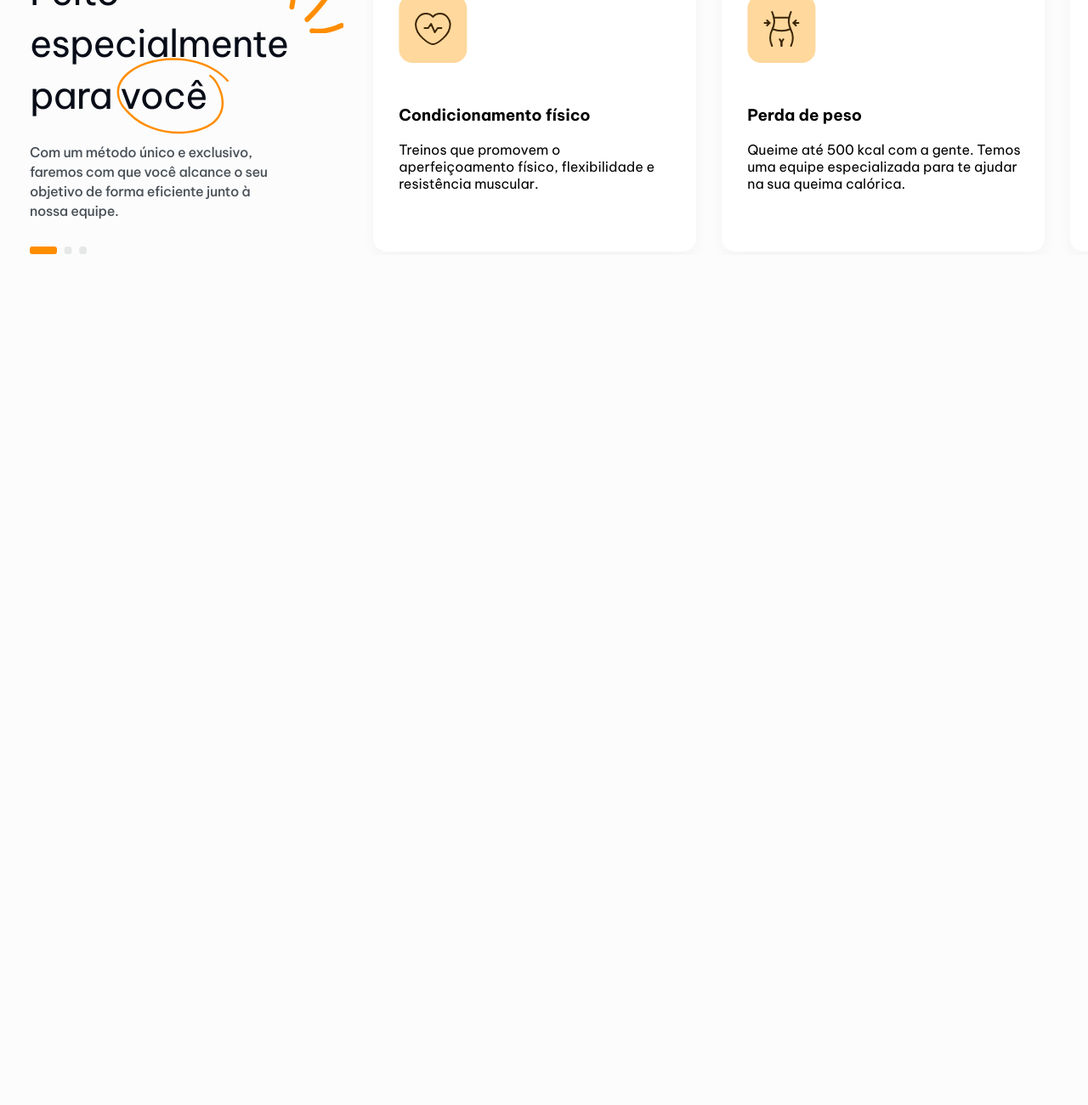
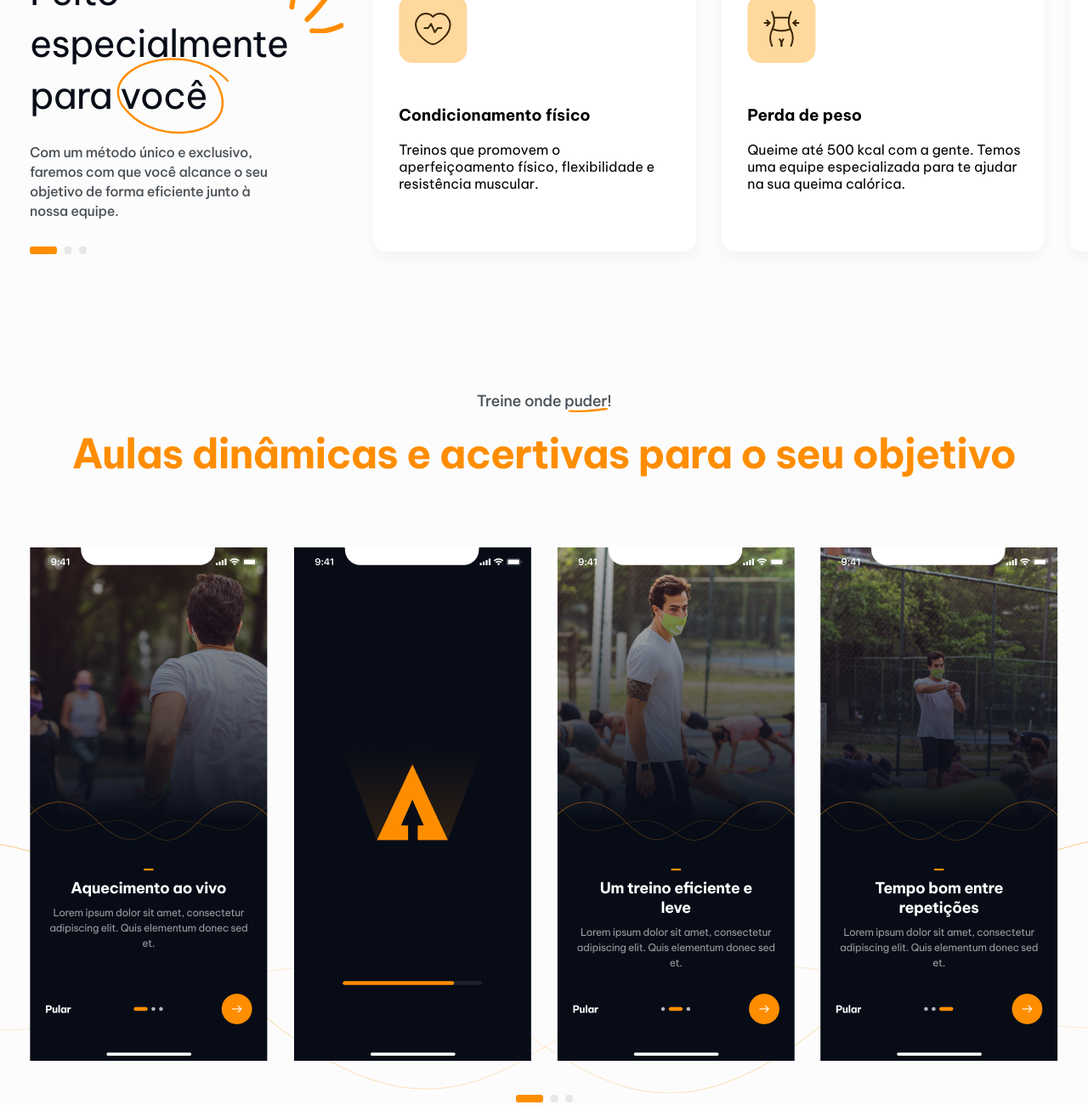
Before and after one commit to FelipeCarv/te-desafiei, a plain HTML site: page index.html in a window 1280 px wide. Shown: the part 990-2290 px from the top of the page at 85% size. Before the commit the page ends 1290 px from the top, so only its background shows below. Drawn offline with Linux system fonts and the light colour scheme.

Commit message:
criando sessão de aulas, e finalizando a mesma

```diff
--- a/assets/sass/pages/_page_home.scss
+++ b/assets/sass/pages/_page_home.scss
@@ -184,3 +184,71 @@
         }
     }
 }
+
+#aulas{
+    .aulas{
+        margin-top: 160px;
+
+        .chamada-aulas{
+            text-align: center;
+
+
+            p{
+                margin-bottom: 20px;
+                font-weight: 500;
+                font-size: 18px;
+                line-height: 23px;
+                letter-spacing: -0.02em;
+                color: $cor-c8;
+                position: relative;
+
+                &::before{
+                    content: '';
+                    position: absolute;
+                    background: url('/assets/img/img-aulas/details.svg');
+                    background-repeat: no-repeat;
+                    width: 47px;
+                    height: 5px;
+                    top: 20px;
+                    right: 530px;
+                }
+
+
+            }
+
+            h1{
+                font-weight: 700;
+                font-size: 48px;
+                line-height: 61px;
+                letter-spacing: -0.02em;
+                color: $cor-primary;
+                margin-bottom: 80px;
+            }
+        }
+
+        .aulas-imagens{
+            display: flex;
+            gap: 30px;
+            position: relative;
+            z-index: 1;
+
+            &::before{
+                content: '';
+                position: absolute;
+                background: url('/assets/img/img-aulas/detail-background.svg');
+                background-repeat: no-repeat;
+                width: 1900px;
+                height: 312px;
+                top: 330px;
+                left: -350px;
+                z-index: -1;
+            }
+        }
+
+        .img-swapper-aulas{
+            display: flex;
+            justify-content: center;
+            margin: 40px auto;
+        }
+    }
+}
--- a/index.html
+++ b/index.html
@@ -90,6 +90,32 @@
                 </div>
             </div>
         </section>
+
+        <section id="aulas">
+            <div class="aulas container">
+                <div class="chamada-aulas">
+                    <p>Treine onde puder!</p>
+                    <h1>Aulas dinâmicas e acertivas para o seu objetivo</h1>
+                </div>
+                <div class="aulas-imagens">
+                    <div class="img-aula">
+                        <img src="/assets/img/img-aulas/Bem vindo-1-1.png" alt="">
+                    </div>
+                    <div class="img-aula">
+                        <img src="/assets/img/img-aulas/Bem vindo-1.png" alt="">
+                    </div>
+                    <div class="img-aula">
+                        <img src="/assets/img/img-aulas/Bem vindo-2.png" alt="">
+                    </div>
+                    <div class="img-aula">
+                        <img src="/assets/img/img-aulas/Bem vindo-3.png" alt="">
+                    </div>
+                </div>
+                <div class="img-swapper-aulas">
+                    <img src="/assets/img/icons-beneficios/beneficios-swapper.svg" alt="">
+                </div>
+            </div>
+        </section>
     </main>
 
     <script type="module" src="./assets/js/main.js"></script>
```
Also changed, not shown: assets/css/style.compilado.css, assets/img/img-aulas/detail-background.svg (renamed from assets/img/img-aulas/details-b.svg), assets/img/img-aulas/details.svg (added), 1 other file.
